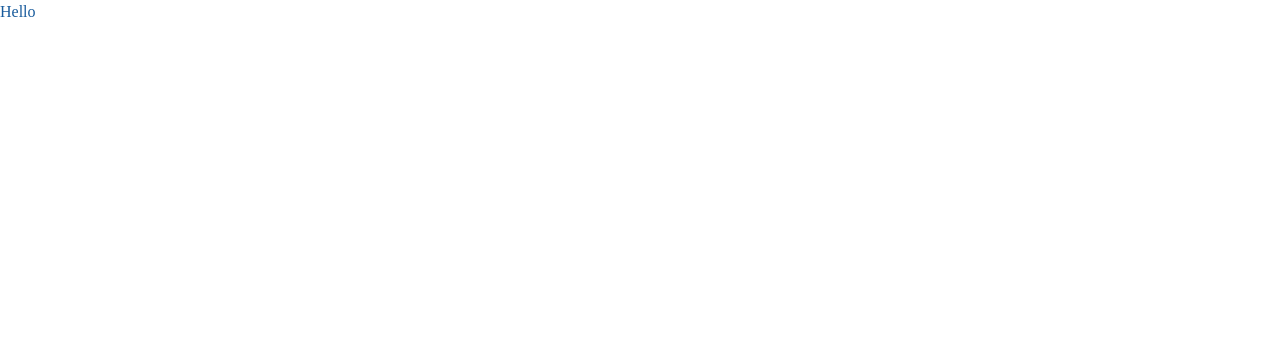
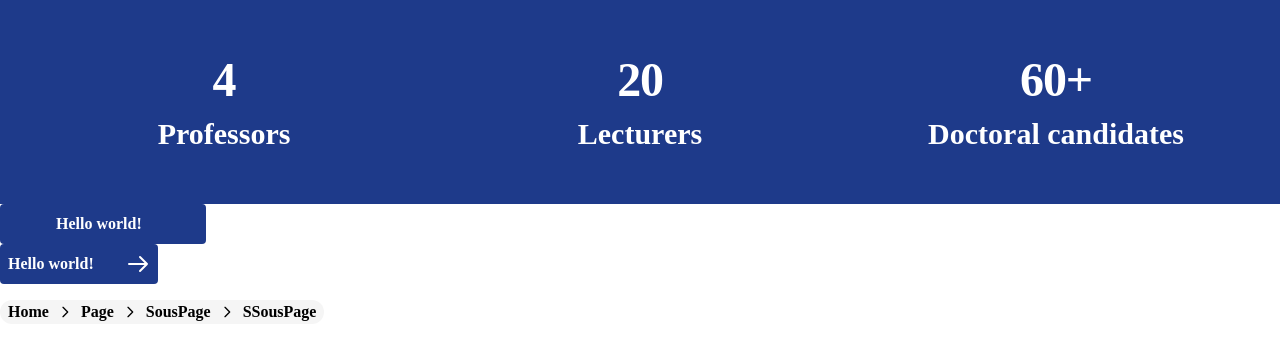
Before and after one commit to BouchboutSami/Portail-WEB-de-l-ESI, a Next.js app: page / in a window 1280 px wide. Shown: the top 360 px of the page. Built offline with nearby package versions, Linux system fonts and the light colour scheme.

Commit message:
components

```diff
--- /dev/null
+++ b/src/app/components/Breadcrumb.jsx
@@ -0,0 +1,52 @@
+'use client';
+import React, { useState, useEffect } from 'react';
+import { ChevronRightIcon} from "@heroicons/react/outline";
+const Breadcrumb = () => {
+    const breadcrumbData = [
+        { label: 'Home', path: '/' },
+        { label: 'Page', path: '/Page' },
+        { label: 'SousPage', path: '/SousPage' },
+        { label: 'SSousPage', path: '/SSousPage' }
+      ];
+
+
+  return (
+    <div className='w-fit bg-[#F5F5F5] rounded-[35px] px-2'>
+      <ol className=" flex space-x-2">
+        {breadcrumbData.map((breadcrumb, index) => (
+          <li key={index} className="flex items-center">
+            <a href={breadcrumb.path} className="text-black font-semibold font-poppins hover:underline">
+              { ((breadcrumbData.length - 1) !== index ) ? (
+                <div className='flex flex-row gap-2 items-center'>
+                    {breadcrumb.label}
+                    <ChevronRightIcon className=' h-4'/>
+                </div>
+              ) : (
+                <div>
+                {breadcrumb.label}
+                </div>
+              )
+
+              }
+            </a>
+            {index < breadcrumb.length - 1 && (
+              <svg
+                className="fill-current w-3 h-3 mx-2 text-gray-500"
+                xmlns="http://www.w3.org/2000/svg"
+                viewBox="0 0 20 20"
+              >
+                <path
+                  fillRule="evenodd"
+                  d="M9.293 4.293a1 1 0 011.414 0l6 6a1 1 0 010 1.414l-6 6a1 1 0 01-1.414-1.414L14.586 11H4a1 1 0 010-2h10.586L9.293 5.707a1 1 0 010-1.414z"
+                  clipRule="evenodd"
+                />
+              </svg>
+            )}
+          </li>
+        ))}
+      </ol>
+    </div>
+  );
+};
+
+export default Breadcrumb;
--- /dev/null
+++ b/src/app/components/Button.jsx
@@ -0,0 +1,13 @@
+import React from 'react';
+
+const Button = ({ title }) => {
+  return (
+    <div>
+      <button className="bg-blue-900 text-white font-semibold font-poppins py-2 px-14 rounded flex items-center">
+      <span className="mr-2">{title}</span>
+      </button>
+    </div>
+  );
+};
+
+export default Button;
--- /dev/null
+++ b/src/app/components/ButtonIcon.jsx
@@ -0,0 +1,15 @@
+import React from 'react';
+import { ArrowRightIcon } from "@heroicons/react/outline";
+
+const ButtonIcon = ({ title }) => {
+  return (
+    <div>
+      <button className="bg-blue-900 text-white font-semibold font-poppins py-2 px-2 rounded flex items-center">
+        <span className="mr-4">{title}</span>
+        <ArrowRightIcon className="w-6 h-6 text-white ml-4" />
+      </button>
+    </div>
+  );
+};
+
+export default ButtonIcon;
--- /dev/null
+++ b/src/app/components/Stats.jsx
@@ -0,0 +1,21 @@
+import React from 'react';
+
+const Stats = (props) => {
+  const stat = props.table;
+  return (
+    <div className="bg-blue-900 py-24 sm:py-14">
+      <div className="max-w-7xl px-5 lg:px-8">
+        <dl className="grid grid-cols-1 gap-x-8 gap-y-16 text-center lg:grid-cols-3">
+          {stat.map((item, index) => (
+            <div key={index} className="mx-auto flex max-w-xs justify-center flex-col gap-y-4">
+              <dt className="text-3xl font-semibold leading-7 text-white font-poppins">{item.title}</dt>
+              <dd className="order-first text-3xl font-semibold tracking-tight text-white sm:text-5xl">{item.stats}</dd>
+            </div>
+          ))}
+        </dl>
+      </div>
+    </div>
+  );
+};
+
+export default Stats;
--- a/src/app/page.js
+++ b/src/app/page.js
@@ -1,3 +1,39 @@
+import Button from "./components/Button";
+import ButtonIcon from "./components/ButtonIcon";
+import Stats from "./components/Stats";
+import Breadcrumb from "./components/Breadcrumb";
+
 export default function Home() {
-  return <div className="font-poppins text-bleu">Hello</div>;
+  const table = [
+    {
+      title: 'Professors',
+      stats: '4',
+    },
+    {
+      title: 'Lecturers',
+      stats: '20',
+    },
+    {
+      title: 'Doctoral candidates',
+      stats: '60+',
+    }
+  ];
+
+  const Buttontitle = 'Hello world!';
+  const items = [
+    { label: 'Home', url: '/' },
+    { label: 'Products', url: '/products' },
+    { label: 'Category', url: '/category' },
+    { label: 'Current Page' },
+  ];
+  return (
+    <div className="font-poppins text-blue">
+      <Stats table={table} />
+      <Button title={Buttontitle} />
+      <ButtonIcon title={Buttontitle}/>
+      <div className="container mx-auto py-4">
+      <Breadcrumb/>
+      </div>
+    </div>
+  );
 }
```
Also changed, not shown: package.json (+6 -4 lines), 1 other file (tests, documents, lock files or other folders).
